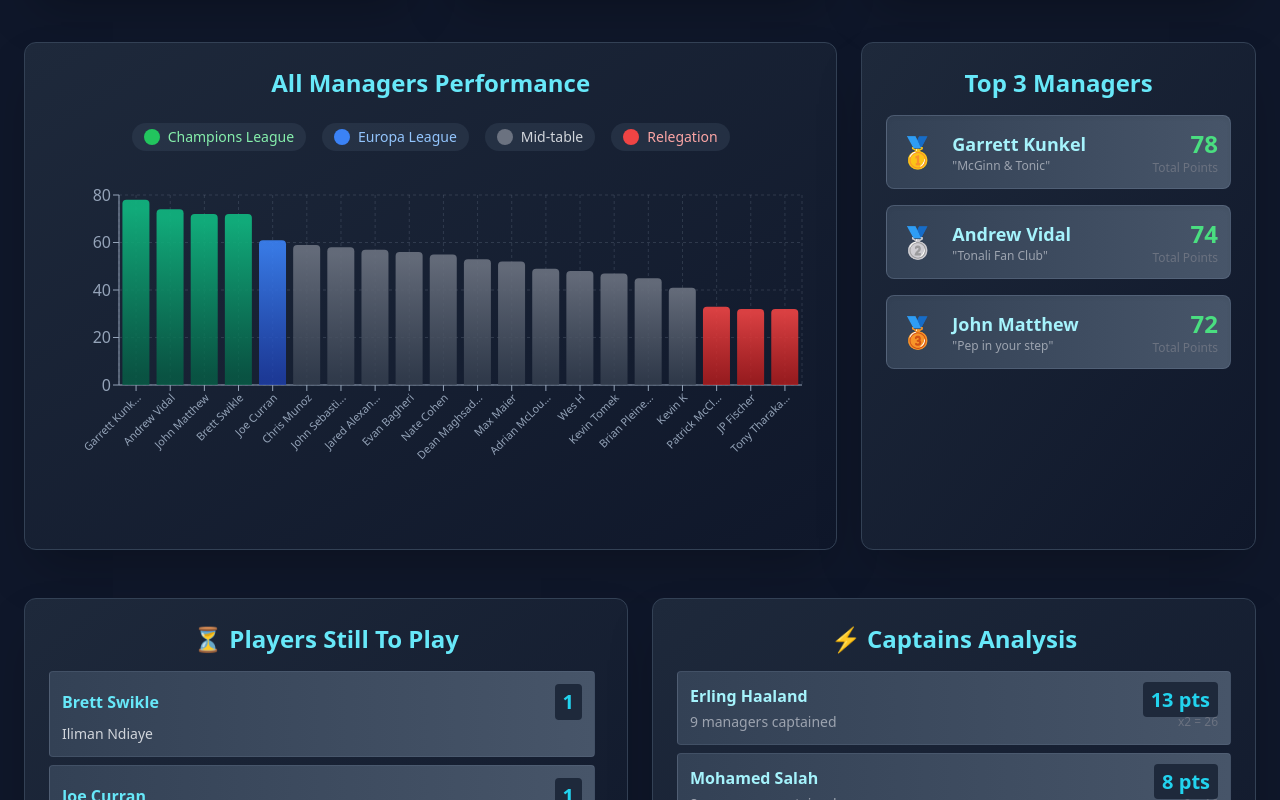
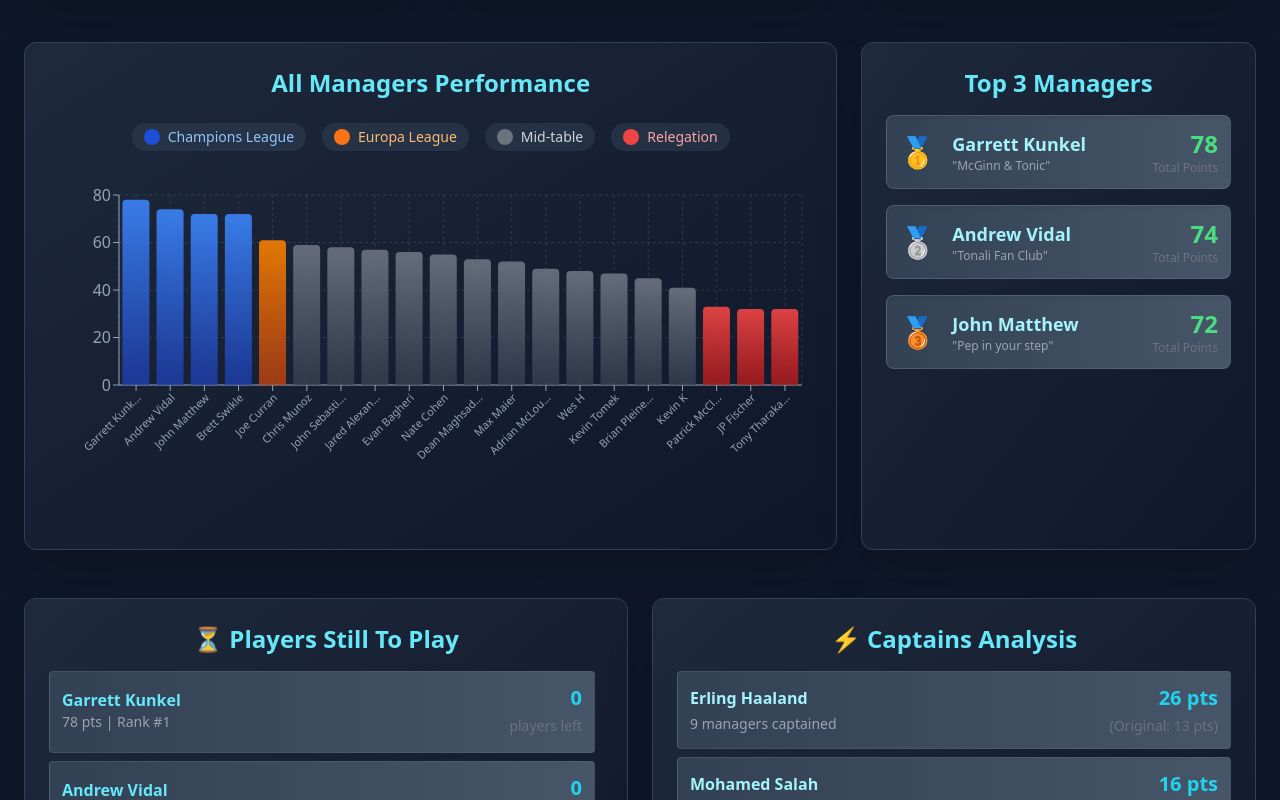
Before and after one commit to bswike/bpl, a React (Vite) app in the folder fpl-dashboard/: page / in a window 1280 px wide. Shown: the part 300-1100 px from the top of the page. Built offline with nearby package versions, Linux system fonts and the light colour scheme.

Commit message:
more UI changes

```diff
--- a/fpl-dashboard/src/App.jsx
+++ b/fpl-dashboard/src/App.jsx
@@ -110,30 +110,17 @@ const FPLPointsChart = () => {
     loadData();
   }, []);
 
-  const getBarColor = (designation) => {
-    switch(designation) {
-      case 'Champions League':
-        return '#10B981'; // Emerald green
-      case 'Europa League':
-        return '#3B82F6'; // Blue
-      case 'Relegation':
-        return '#EF4444'; // Red
-      default:
-        return '#6B7280'; // Gray
-    }
-  };
-
   const getGradientColor = (designation) => {
     switch(designation) {
       case 'Champions League':
         return {
-          start: '#10B981',
-          end: '#065F46'
+          start: '#3B82F6',
+          end: '#1E40AF'
         };
       case 'Europa League':
         return {
-          start: '#3B82F6',
-          end: '#1E40AF'
+          start: '#F47E01',
+          end: '#C1440E'
         };
       case 'Relegation':
         return {
@@ -151,8 +138,8 @@ const FPLPointsChart = () => {
   const CustomTooltip = ({ active, payload, label }) => {
     if (active && payload && payload.length) {
       const data = payload[0].payload;
-      const bgColor = data.designation === 'Champions League' ? 'bg-green-900' :
-                     data.designation === 'Europa League' ? 'bg-blue-900' :
+      const bgColor = data.designation === 'Champions League' ? 'bg-blue-900' :
+                     data.designation === 'Europa League' ? 'bg-orange-900' :
                      data.designation === 'Relegation' ? 'bg-red-900' : 'bg-gray-800';
 
       return (
@@ -250,12 +237,12 @@ const FPLPointsChart = () => {
             {/* Legend for the chart colors */}
             <div className="flex justify-center flex-wrap gap-4 text-sm mb-6">
               <div className="flex items-center bg-slate-700/50 px-3 py-1 rounded-full">
-                <span className="w-4 h-4 rounded-full bg-green-500 mr-2"></span>
-                <span className="text-green-300">Champions League</span>
+                <span className="w-4 h-4 rounded-full bg-blue-700 mr-2"></span>
+                <span className="text-blue-300">Champions League</span>
               </div>
               <div className="flex items-center bg-slate-700/50 px-3 py-1 rounded-full">
-                <span className="w-4 h-4 rounded-full bg-blue-500 mr-2"></span>
-                <span className="text-blue-300">Europa League</span>
+                <span className="w-4 h-4 rounded-full bg-orange-500 mr-2"></span>
+                <span className="text-orange-300">Europa League</span>
               </div>
               <div className="flex items-center bg-slate-700/50 px-3 py-1 rounded-full">
                 <span className="w-4 h-4 rounded-full bg-gray-500 mr-2"></span>
@@ -274,12 +261,12 @@ const FPLPointsChart = () => {
               >
                 <defs>
                   <linearGradient id="championsLeague" x1="0" y1="0" x2="0" y2="1">
-                    <stop offset="5%" stopColor="#10B981" stopOpacity={0.9}/>
-                    <stop offset="95%" stopColor="#065F46" stopOpacity={0.8}/>
+                    <stop offset="5%" stopColor="#3B82F6" stopOpacity={0.9}/>
+                    <stop offset="95%" stopColor="#1E40AF" stopOpacity={0.8}/>
                   </linearGradient>
                   <linearGradient id="europaLeague" x1="0" y1="0" x2="0" y2="1">
-                    <stop offset="5%" stopColor="#3B82F6" stopOpacity={0.9}/>
-                    <stop offset="95%" stopColor="#1E40AF" stopOpacity={0.8}/>
+                    <stop offset="5%" stopColor="#F47E01" stopOpacity={0.9}/>
+                    <stop offset="95%" stopColor="#C1440E" stopOpacity={0.8}/>
                   </linearGradient>
                   <linearGradient id="midTable" x1="0" y1="0" x2="0" y2="1">
                     <stop offset="5%" stopColor="#6B7280" stopOpacity={0.9}/>
@@ -357,11 +344,19 @@ const FPLPointsChart = () => {
               ⏳ Players Still To Play
             </h2>
             <ul className="space-y-2 max-h-96 overflow-y-auto pr-2">
-              {data.filter(manager => manager.remaining_players > 0).map((manager) => (
-                <li key={manager.manager_name} className="bg-gradient-to-r from-slate-700 to-slate-600 rounded p-3 border border-slate-500/30">
+              {data.map((manager, index) => (
+                <li key={index} className="bg-gradient-to-r from-slate-700 to-slate-600 rounded p-3 border border-slate-500/30">
                   <div className="flex items-center justify-between">
-                    <span className="font-bold text-md text-cyan-300">{manager.manager_name}</span>
-                    <span className="text-xl font-extrabold text-cyan-400 bg-slate-800 px-2 py-1 rounded">{manager.remaining_players}</span>
+                    <div className="flex-1">
+                      <span className="font-bold text-md text-cyan-300">{manager.manager_name}</span>
+                      <p className="text-sm text-gray-400">
+                        {manager.total_points} pts | Rank #{manager.rank}
+                      </p>
+                    </div>
+                    <div className="text-right">
+                      <span className="font-bold text-xl text-cyan-400">{manager.remaining_players}</span>
+                      <p className="text-sm text-gray-500 mt-1">players left</p>
+                    </div>
                   </div>
                   <div className="text-sm text-gray-300 mt-1">
                     {manager.remaining_player_names.join(', ')}
@@ -383,8 +378,8 @@ const FPLPointsChart = () => {
                     <p className="text-sm text-gray-400 mt-1">{captainData.count} managers captained</p>
                   </div>
                   <div className="text-right">
-                    <span className="text-xl font-bold text-cyan-400 bg-slate-800 px-2 py-1 rounded">{captainData.points} pts</span>
-                    <p className="text-xs text-gray-500">x2 = {captainData.points * 2}</p>
+                    <span className="font-bold text-xl text-cyan-400">{captainData.points * 2} pts</span>
+                    <p className="text-sm text-gray-500 mt-1">(Original: {captainData.points} pts)</p>
                   </div>
                 </li>
               ))}
```
